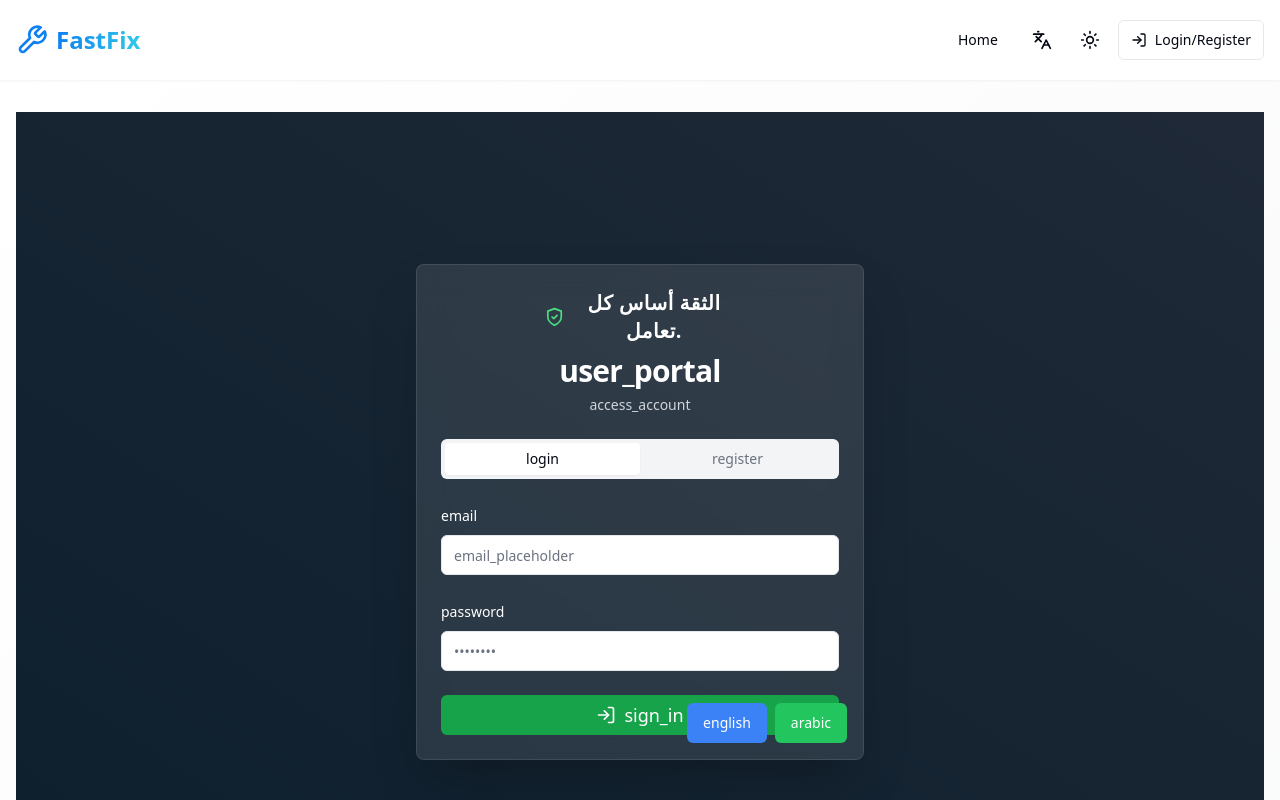
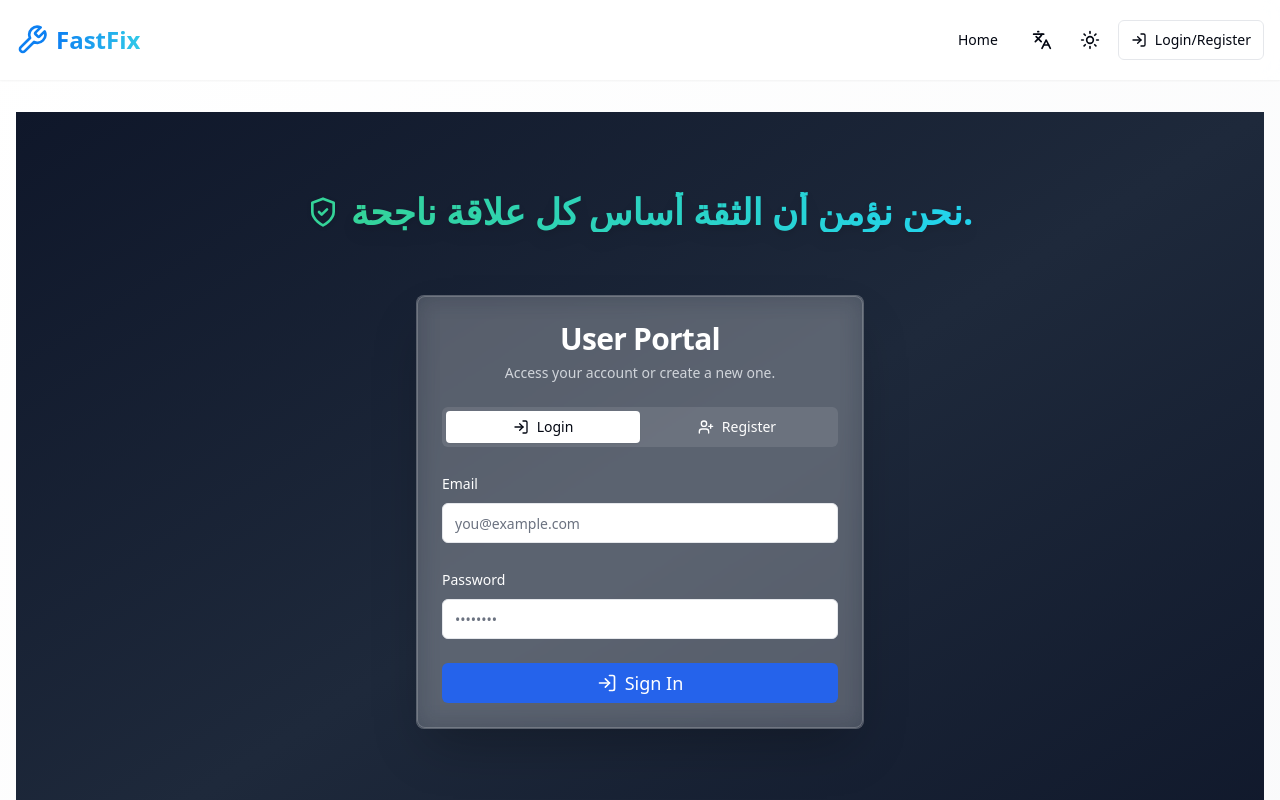
Before and after one commit to mo2009453/Fast-fix, a React (Vite) app: page /login/user in a window 1280 px wide. Shown: the top 800 px of the page. Built offline with nearby package versions, Linux system fonts and the light colour scheme.

Commit message:
UserLoginPage.jsx

```diff
--- a/src/pages/UserLoginPage.jsx
+++ b/src/pages/UserLoginPage.jsx
@@ -6,18 +6,25 @@ import { Input } from '@/components/ui/input';
 import { Label } from '@/components/ui/label';
 import { Tabs, TabsContent, TabsList, TabsTrigger } from '@/components/ui/tabs';
 import { useAuth } from '@/contexts/AuthContext';
-import { motion, AnimatePresence } from 'framer-motion';
-import { LogIn, UserPlus, ShieldCheck } from 'lucide-react';
-import { useTranslation } from 'react-i18next';  // خاصية الترجمة
+import { motion } from 'framer-motion';
+import { LogIn, UserPlus, ShieldCheck, BadgeCheck, ThumbsUp } from 'lucide-react';
 
-const phrases = [
-  "الثقة أساس كل تعامل.",
-  "نخدمك باحترافية وأمانة.",
-  "جودة تليق بثقتك."
+const motivationalQuotes = [
+  {
+    text: "نحن نؤمن أن الثقة أساس كل علاقة ناجحة.",
+    icon: ShieldCheck
+  },
+  {
+    text: "الاحتراف هو وعدنا، والجودة هي التزامنا.",
+    icon: BadgeCheck
+  },
+  {
+    text: "الأمانة ليست خيارًا، بل أسلوب حياة.",
+    icon: ThumbsUp
+  }
 ];
 
 const UserLoginPage = () => {
-  const { t, i18n } = useTranslation();  // إضافة الترجمة
   const navigate = useNavigate();
   const { loginUser, registerUser } = useAuth();
   const [loginEmail, setLoginEmail] = useState('');
@@ -25,12 +32,12 @@ const UserLoginPage = () => {
   const [registerName, setRegisterName] = useState('');
   const [registerEmail, setRegisterEmail] = useState('');
   const [registerPassword, setRegisterPassword] = useState('');
-  const [currentPhraseIndex, setCurrentPhraseIndex] = useState(0);
+  const [quoteIndex, setQuoteIndex] = useState(0);
 
   useEffect(() => {
     const interval = setInterval(() => {
-      setCurrentPhraseIndex((prev) => (prev + 1) % phrases.length);
-    }, 8000); // كل 8 ثواني
+      setQuoteIndex((prevIndex) => (prevIndex + 1) % motivationalQuotes.length);
+    }, 7000); // 7 ثواني
     return () => clearInterval(interval);
   }, []);
 
@@ -54,92 +61,81 @@ const UserLoginPage = () => {
     }
   };
 
-  // تغيير اللغة
-  const handleChangeLanguage = (lang) => {
-    i18n.changeLanguage(lang);
-  };
+  const CurrentIcon = motivationalQuotes[quoteIndex].icon;
 
   return (
+    <div className="min-h-screen flex items-center justify-center relative bg-gradient-to-br from-[#0f172a] via-[#1e293b] to-[#0f172a] text-white">
+      <div className="absolute top-20 text-center px-4">
         <motion.div
-      className="flex justify-center items-center min-h-screen py-12 px-4 bg-gradient-to-tr from-[#0d1f2d] to-[#1f2937]"
-      initial={{ opacity: 0 }}
-      animate={{ opacity: 1 }}
+          key={quoteIndex}
+          className="flex items-center justify-center space-x-3"
+          initial={{ opacity: 0, y: -10 }}
+          animate={{ opacity: 1, y: 0 }}
+          transition={{ duration: 1 }}
+        >
+          <CurrentIcon className="w-8 h-8 text-emerald-400 drop-shadow" />
+          <h2 className="text-2xl sm:text-3xl md:text-4xl font-bold bg-gradient-to-r from-emerald-400 to-cyan-400 bg-clip-text text-transparent drop-shadow-lg">
+            {motivationalQuotes[quoteIndex].text}
+          </h2>
+        </motion.div>
+      </div>
+
+      <motion.div
+        className="z-10 w-full max-w-md shadow-2xl glass-effect"
+        initial={{ opacity: 0, y: 20 }}
+        animate={{ opacity: 1, y: 0 }}
         transition={{ duration: 0.5 }}
       >
-      <Card className="w-full max-w-md shadow-2xl backdrop-blur-lg bg-white/10 border border-white/10 relative">
-        {/* رفع الجملة فوق البوكس */}
-        <div className="absolute top-6 left-1/2 transform -translate-x-1/2 text-center px-4">
-          <AnimatePresence mode="wait">
-            <motion.div
-              key={phrases[currentPhraseIndex]}
-              initial={{ opacity: 0, y: -10 }}
-              animate={{ opacity: 1, y: 0 }}
-              exit={{ opacity: 0, y: 10 }}
-              transition={{ duration: 0.6 }}
-              className="text-white text-xl font-semibold tracking-wide flex items-center justify-center gap-2"
-            >
-              <ShieldCheck className="w-6 h-6 text-green-400" />
-              <span>{phrases[currentPhraseIndex]}</span>
-            </motion.div>
-          </AnimatePresence>
-        </div>
-
-        <CardHeader className="text-center mt-16">
-          <CardTitle className="text-3xl text-white">{t("user_portal")}</CardTitle>  {/* ترجمات */}
-          <CardDescription className="text-gray-300">{t("access_account")}</CardDescription>  {/* ترجمات */}
+        <Card className="bg-white/10 backdrop-blur-md border-white/20 border">
+          <CardHeader className="text-center">
+            <CardTitle className="text-3xl text-white">User Portal</CardTitle>
+            <CardDescription className="text-gray-300">Access your account or create a new one.</CardDescription>
           </CardHeader>
-
           <CardContent>
             <Tabs defaultValue="login" className="w-full">
-            <TabsList className="grid w-full grid-cols-2">
-              <TabsTrigger value="login">{t("login")}</TabsTrigger>  {/* ترجمات */}
-              <TabsTrigger value="register">{t("register")}</TabsTrigger>  {/* ترجمات */}
+              <TabsList className="grid w-full grid-cols-2 bg-white/10">
+                <TabsTrigger value="login" className="text-white"><LogIn className="mr-2 h-4 w-4" />Login</TabsTrigger>
+                <TabsTrigger value="register" className="text-white"><UserPlus className="mr-2 h-4 w-4" />Register</TabsTrigger>
               </TabsList>
               <TabsContent value="login" className="mt-6">
                 <form onSubmit={handleLogin} className="space-y-6">
                   <div className="space-y-2">
-                  <Label htmlFor="login-email" className="text-white">{t("email")}</Label>  {/* ترجمات */}
-                  <Input id="login-email" type="email" placeholder={t("email_placeholder")} value={loginEmail} onChange={(e) => setLoginEmail(e.target.value)} required />
+                    <Label htmlFor="login-email" className="text-white">Email</Label>
+                    <Input id="login-email" type="email" placeholder="you@example.com" value={loginEmail} onChange={(e) => setLoginEmail(e.target.value)} required />
                   </div>
                   <div className="space-y-2">
-                  <Label htmlFor="login-password" className="text-white">{t("password")}</Label>  {/* ترجمات */}
+                    <Label htmlFor="login-password" className="text-white">Password</Label>
                     <Input id="login-password" type="password" placeholder="••••••••" value={loginPassword} onChange={(e) => setLoginPassword(e.target.value)} required />
                   </div>
-                <Button type="submit" className="w-full bg-green-600 hover:bg-green-700 text-white text-lg py-3">
-                  <LogIn className="mr-2 h-5 w-5" /> {t("sign_in")}
+                  <Button type="submit" className="w-full bg-blue-600 hover:bg-blue-700 text-white text-lg py-3">
+                    <LogIn className="mr-2 h-5 w-5" /> Sign In
                   </Button>
                 </form>
               </TabsContent>
               <TabsContent value="register" className="mt-6">
                 <form onSubmit={handleRegister} className="space-y-6">
                   <div className="space-y-2">
-                  <Label htmlFor="register-name" className="text-white">{t("full_name")}</Label>  {/* ترجمات */}
+                    <Label htmlFor="register-name" className="text-white">Full Name</Label>
                     <Input id="register-name" placeholder="John Doe" value={registerName} onChange={(e) => setRegisterName(e.target.value)} required />
                   </div>
                   <div className="space-y-2">
-                  <Label htmlFor="register-email" className="text-white">{t("email")}</Label>  {/* ترجمات */}
-                  <Input id="register-email" type="email" placeholder={t("email_placeholder")} value={registerEmail} onChange={(e) => setRegisterEmail(e.target.value)} required />
+                    <Label htmlFor="register-email" className="text-white">Email</Label>
+                    <Input id="register-email" type="email" placeholder="you@example.com" value={registerEmail} onChange={(e) => setRegisterEmail(e.target.value)} required />
                   </div>
                   <div className="space-y-2">
-                  <Label htmlFor="register-password" className="text-white">{t("password")}</Label>  {/* ترجمات */}
+                    <Label htmlFor="register-password" className="text-white">Password</Label>
                     <Input id="register-password" type="password" placeholder="••••••••" value={registerPassword} onChange={(e) => setRegisterPassword(e.target.value)} required />
                   </div>
-                <Button type="submit" className="w-full bg-blue-600 hover:bg-blue-700 text-white text-lg py-3">
-                  <UserPlus className="mr-2 h-5 w-5" /> {t("create_account")}
+                  <Button type="submit" className="w-full bg-green-600 hover:bg-green-700 text-white text-lg py-3">
+                    <UserPlus className="mr-2 h-5 w-5" /> Create Account
                   </Button>
                 </form>
               </TabsContent>
             </Tabs>
           </CardContent>
-
-        {/* إضافة زر تغيير اللغة */}
-        <div className="absolute bottom-4 right-4">
-          <Button onClick={() => handleChangeLanguage('en')} className="mr-2 bg-blue-500 text-white">{t("english")}</Button>
-          <Button onClick={() => handleChangeLanguage('ar')} className="bg-green-500 text-white">{t("arabic")}</Button>
-        </div>
-
         </Card>
       </motion.div>
+    </div>
   );
 };
 
```
Lines whose indentation alone changed are shown as unchanged.
